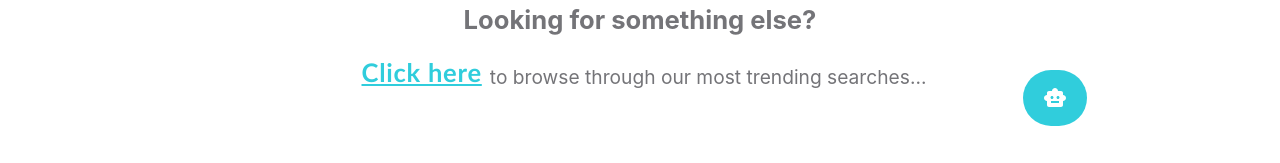
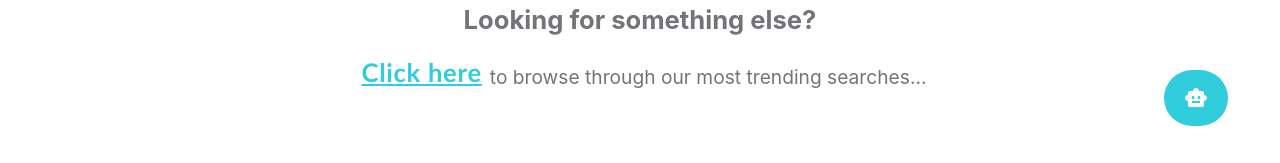
Before and after one commit to hoffay/NW-Marketplace, a React (Create React App) app: page / in a window 1280 px wide. Shown: the part 514-677 px from the top of the page. Built offline with nearby package versions, Linux system fonts and the light colour scheme.

Commit message:
place icon further right

```diff
--- a/src/Pages/Home/Components/Popchat.css
+++ b/src/Pages/Home/Components/Popchat.css
@@ -76,9 +76,10 @@
   }
 
   #chatCon .pop {
-    width: 100%;
+    width: 80%;
     height: 25%;
     cursor: pointer;
+    text-align: right;
   }
 
   #chatCon .pop p {
```
